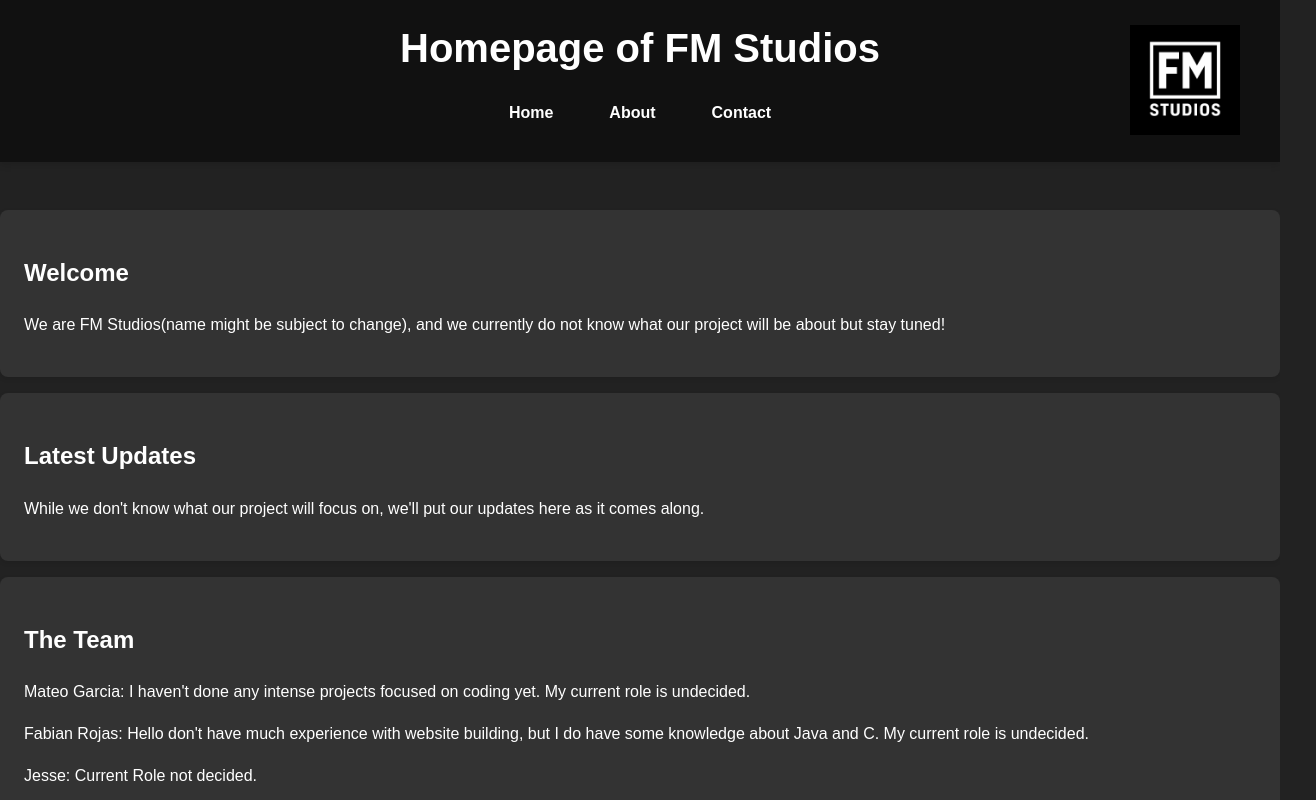
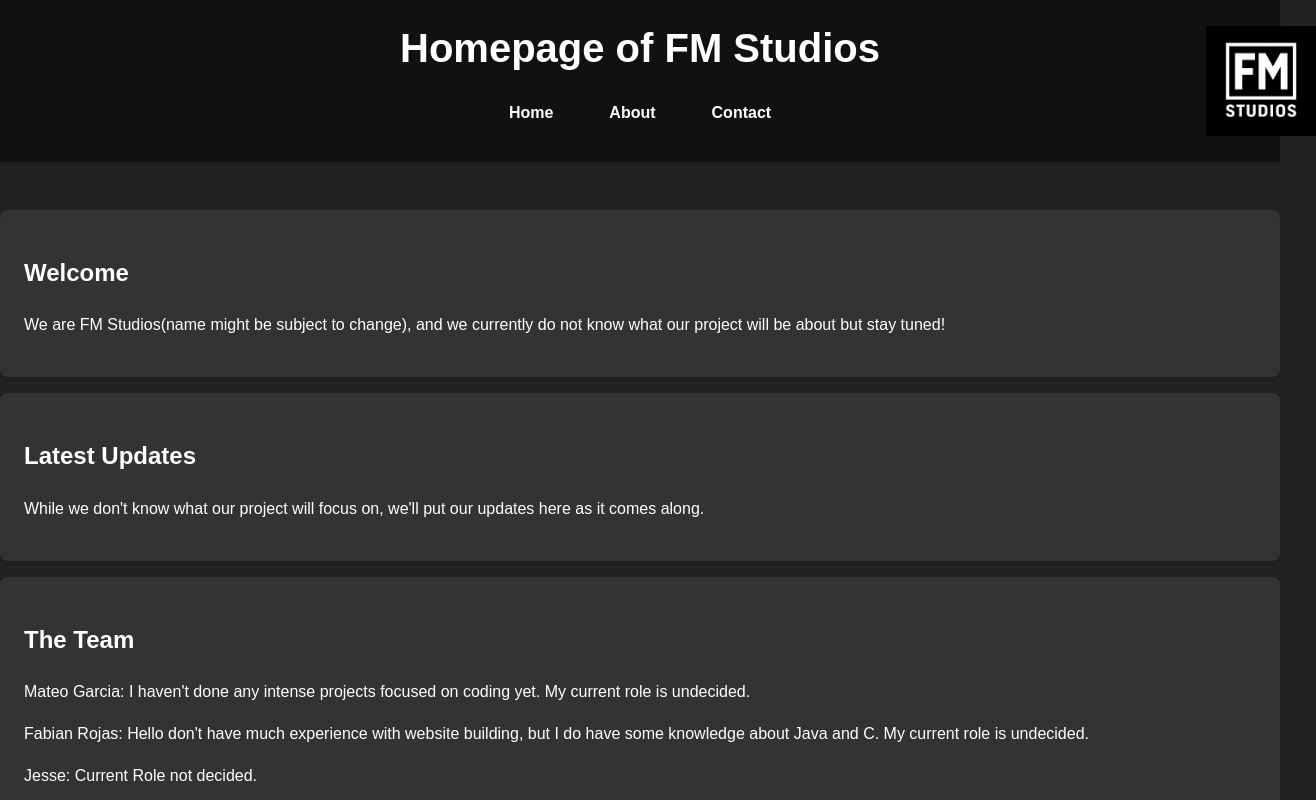
Before and after one commit to MGarcia2619/Data, a website: page three-page-website/src/index.html in a window 1280 px wide. Shown: the top 800 px of the page, 1316 px wide, since content can reach past the window. Drawn offline with Linux system fonts and the light colour scheme.

Commit message:
Fixed Logo Movement.

```diff
--- a/three-page-website/src/css/styles.css
+++ b/three-page-website/src/css/styles.css
@@ -58,9 +58,9 @@ nav a:hover {
 }
 
 .fm-logo {
-    position: fixed;
-    top: 25px;    /* Increased from 20px to 60px to move the image lower */
-    right: 40px;
+    position: absolute;
+    top: 10px;        /* Move it up a bit */
+    right: -100px;    /* Move it a little less far right */
     width: 110px;
     height: auto;
     transform: none;
```
